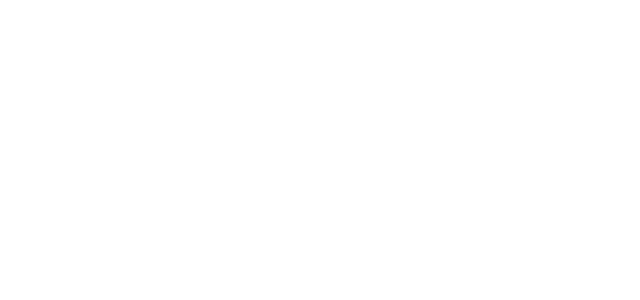
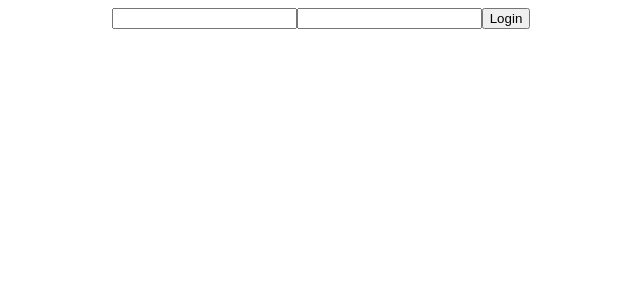
Before and after one commit to GioMaz/scambialibri-frontend, a Vue app: page /login in a window 1280 px wide. Before the commit this address had no page. Shown: the top 300 px of the page, without its empty margins (319-959 px from the left). Built offline with nearby package versions, Linux system fonts and the light colour scheme.

Commit message:
added basic auth service

```diff
--- a/package.json
+++ b/package.json
@@ -8,6 +8,7 @@
     "lint": "vue-cli-service lint"
   },
   "dependencies": {
+    "axios": "^0.24.0",
     "core-js": "^3.6.5",
     "vue": "^3.0.0",
     "vue-router": "^4.0.0-0",
--- a/src/router/index.ts
+++ b/src/router/index.ts
@@ -1,5 +1,6 @@
 import { createRouter, createWebHistory, RouteRecordRaw } from 'vue-router'
 import Home from '../views/Home.vue'
+import Login from '../views/Login.vue'
 
 const routes: Array<RouteRecordRaw> = [
   {
@@ -14,7 +15,12 @@ const routes: Array<RouteRecordRaw> = [
     // this generates a separate chunk (about.[hash].js) for this route
     // which is lazy-loaded when the route is visited.
     component: () => import(/* webpackChunkName: "about" */ '../views/About.vue')
-  }
+  },
+  {
+    path: '/login',
+    name: 'Login',
+    component: Login
+  },
 ]
 
 const router = createRouter({
--- /dev/null
+++ b/src/services/auth.service.ts
@@ -0,0 +1,41 @@
+import { IUser } from '../models/user.model';
+import axios from 'axios';
+
+export class AuthService {
+    private url: string;
+    public user: IUser
+    public token: string
+    public authenticated: boolean;
+
+    constructor(url: string) {
+        this.url = url;
+    }
+
+    async login(mail: any, password: any) {
+        const response = await axios.post(this.url, {
+          mail: mail,
+          password: password
+        })
+
+        if (!response.data.accessToken) {
+            return;
+        }
+
+        this.user = response.data;
+        this.token = this.user.accessToken;
+
+        this.saveStateToLocalStorage();
+
+        return this.user;
+    }
+
+    logout() {
+        this.authenticated = false;
+        localStorage.clear();
+    }
+
+    private saveStateToLocalStorage() {
+        localStorage.setItem('token', this.token);
+        localStorage.setItem('user', JSON.stringify(this.user));
+    }
+}
--- a/src/store/index.ts
+++ b/src/store/index.ts
@@ -1,4 +1,5 @@
 import { createStore } from 'vuex'
+import { IUser } from '@/models/user.model'
 
 export default createStore({
   state: {
--- /dev/null
+++ b/src/views/Login.vue
@@ -0,0 +1,35 @@
+<template>
+  <div class="login">
+    <form @submit.prevent="login()">
+      <input type="text" v-model="mail">
+      <input type="password" v-model="password">
+      <button @click="login">Login</button>
+    </form>
+  </div>
+</template>
+
+<script lang="ts">
+import { defineComponent, ref } from 'vue';
+import { AuthService } from '../services/auth.service';
+
+export default defineComponent({
+  name: 'Login',
+  components: {
+  },
+
+  setup() {
+    const mail = ref(null)
+    const password = ref(null)
+    const API_URL = 'http://localhost:1337/user/login/'
+
+    const auth = new AuthService(API_URL);
+
+    const login = () => {
+      auth.login(mail.value, password.value)
+    }
+
+    return { mail, password, login };
+  }
+
+});
+</script>
--- a/tsconfig.json
+++ b/tsconfig.json
@@ -3,6 +3,7 @@
     "target": "esnext",
     "module": "esnext",
     "strict": true,
+    "strictPropertyInitialization": false,
     "jsx": "preserve",
     "importHelpers": true,
     "moduleResolution": "node",
```
Also changed, not shown: 1 other file (tests, documents, lock files or other folders).
